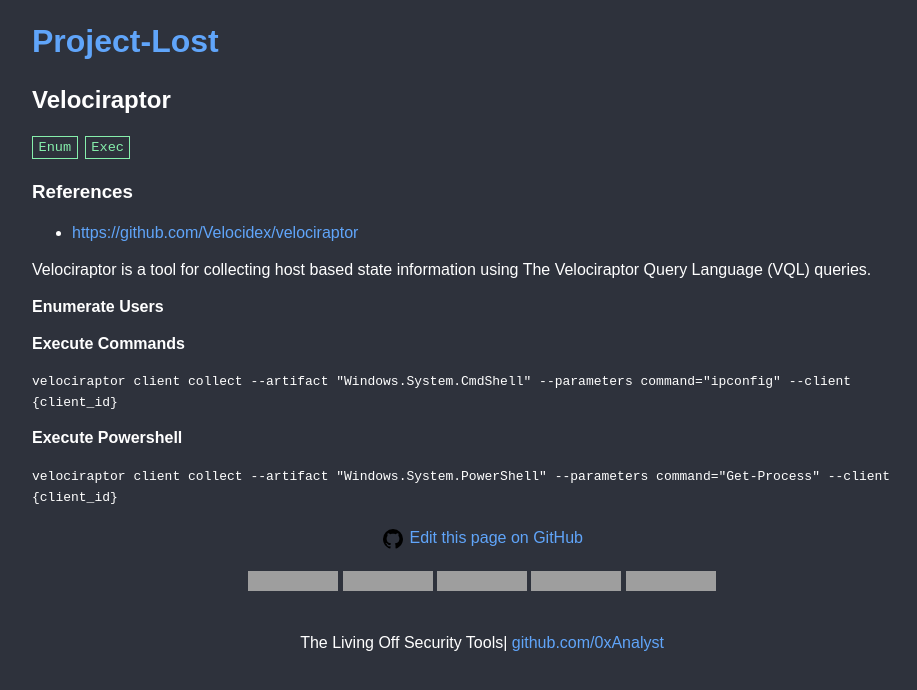
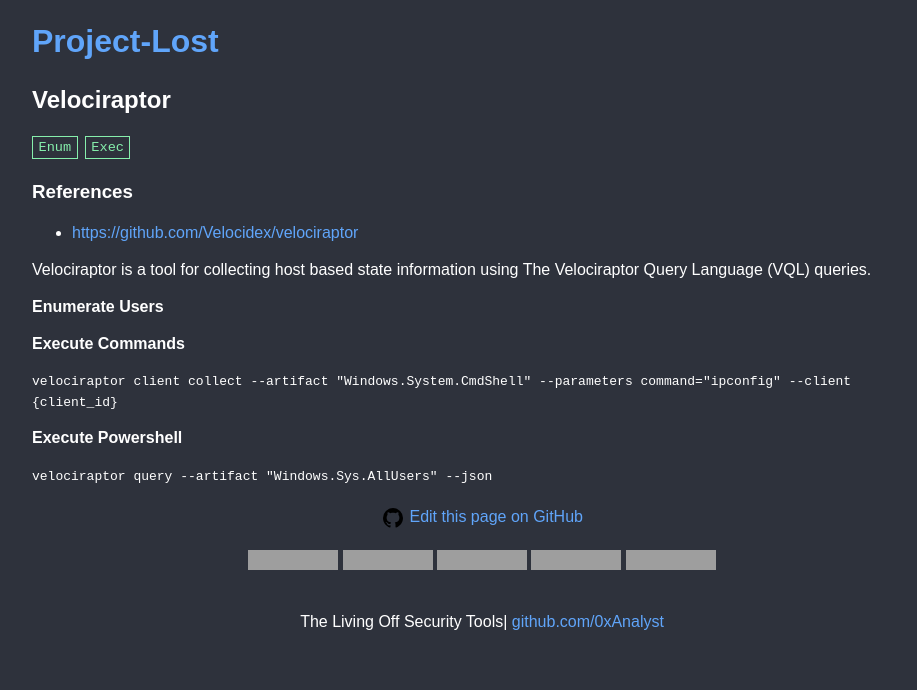
Before and after one commit to 0xAnalyst/Project-Lost, a Jekyll site: the page built from _tool/Velociraptor.md, in a window 1280 px wide, cut to the strip 0-690 px from the top of the page. Shown: the whole strip, without its empty margins (158-1075 px from the left). Built offline with Jekyll 4.4.1, drawn with Linux system fonts in a browser that asks for light colours; grey boxes are pictures that could not be loaded.

Commit message:
Update Velociraptor.md

````diff
--- a/_tool/Velociraptor.md
+++ b/_tool/Velociraptor.md
@@ -18,4 +18,4 @@
 
 **Execute Powershell**
 
-```velociraptor client collect --artifact "Windows.System.PowerShell" --parameters command="Get-Process" --client {client_id}```
+```velociraptor query --artifact "Windows.Sys.AllUsers" --json```
````
